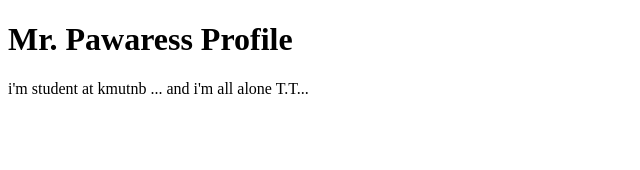
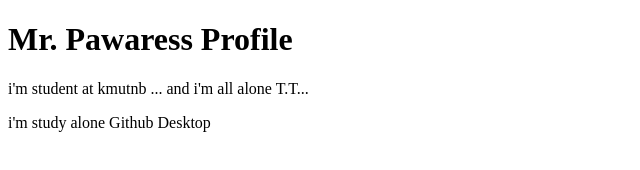
Before and after one commit to Pawaress/github-desktop-project, a plain HTML site: page index.html in a window 1280 px wide. Shown: the whole page, without its empty margins (0-640 px from the left). Drawn offline with Linux system fonts and the light colour scheme.

Commit message:
Add some text
add some text

```diff
--- a/index.html
+++ b/index.html
@@ -10,6 +10,7 @@
 <body>
     <h1> Mr. Pawaress Profile</h1>
     <p>i'm student at kmutnb ... and i'm all alone T.T...</p>
+    <p>i'm study alone Github Desktop</p>
 </body>
 
 </html>
```
